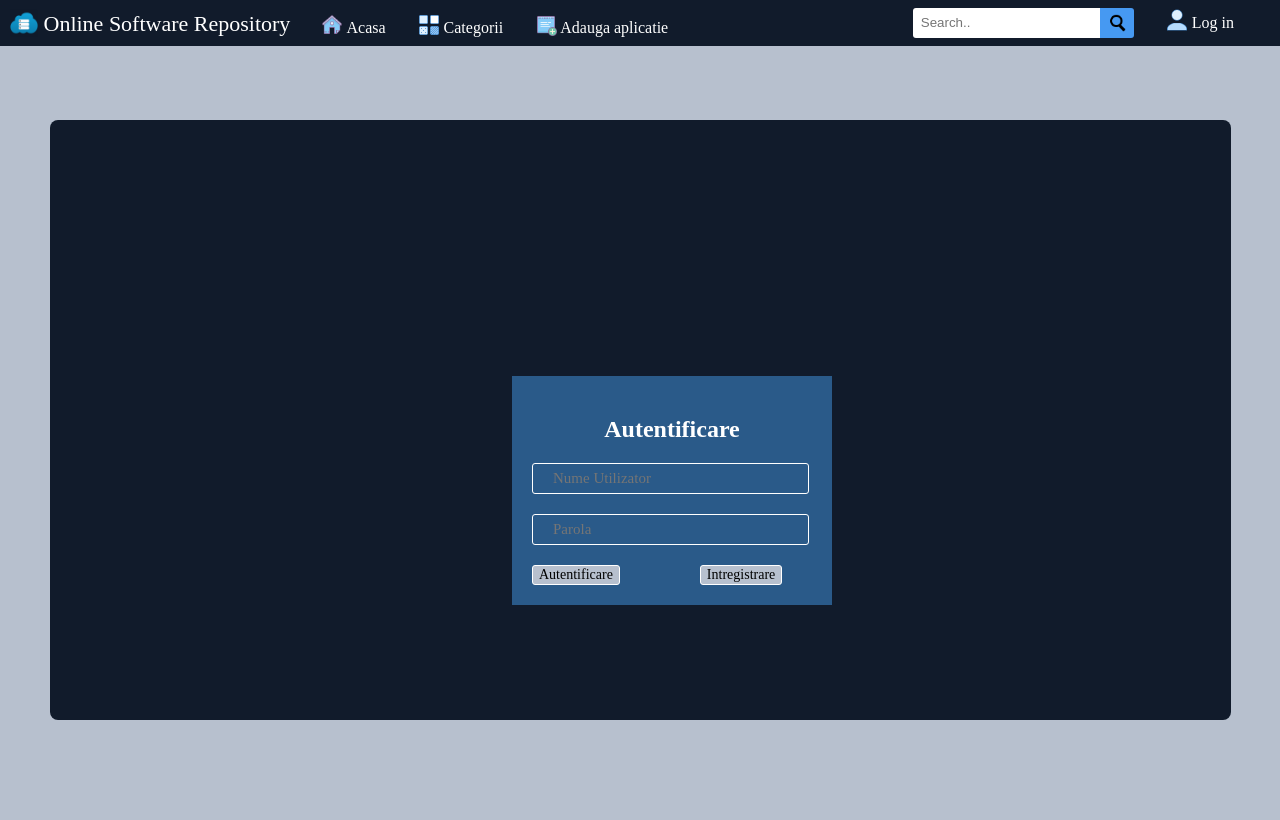
After one commit to adelin998/TW-Sofy, a PHP site: page /login.html in a window 1280 px wide. The commit adds this page. Run offline with PHP 8.4, Linux system fonts and the light colour scheme.

Commit message:
Am facut pagina de login

```diff
--- a/css/style.css
+++ b/css/style.css
@@ -61,9 +61,27 @@
 
 	}
 
+	.sectionLogin{
+        min-height: 600px;
+        width:92.3%;
+        margin-bottom: 100px;
+        float:left;
+        margin-left: 50px;
+
+	}
+
 	.center{
 		width:77%;
         min-height:1000px;
+        float:left;
+        color:#fff;
+        border-radius: 8px;
+        background: #111b2b;
+   	}
+
+   	.centerLogin{
+		width:100%;
+        min-height:600px;
         float:left;
         color:#fff;
         border-radius: 8px;
@@ -252,3 +270,53 @@
     border: 1px solid #ccc;
   }
 }
+
+.formAdd{
+	width: 320px;
+	background: #2a5a89;
+	padding:20px 20px;
+	box-sizing: border-box;
+	position: absolute;
+	left: 40%;
+	top: 47%;
+	font-family:Gadugi;
+
+}
+
+.h1Form{
+	text-align: center;
+	font-family:Gadugi;
+
+}
+
+.inputLogin{
+	width:99%;
+	background: none;
+	border: 1px solid #fff;
+	border-radius: 3px;
+	padding:6px 20px;
+	box-sizing: border-box;
+	margin-bottom: 20px;
+	font-size: 15px;
+	font-color:#fff;
+	font-family:Gadugi;
+}
+
+.buttonLogin{
+	background: #b7c0ce;
+	cursor:pointer;
+	border: 1px solid #fff;
+	border-radius: 3px;
+	font-size: 14px;
+	box-sizing: border-box;
+	font-family:Gadugi;
+}
+
+.buttonLogin:hover{
+	background: #bac675;
+	transition: .9s;
+}
+
+.placeholderLogin{
+	font-color:#fff;
+}
--- /dev/null
+++ b/login.html
@@ -0,0 +1,62 @@
+<!DOCTYPE html>
+
+	 <html>
+
+	 <head>
+
+	 <meta charset="utf-8"/>
+
+	 <title>Online Software Repository</title>
+
+	 <link rel="stylesheet" type="text/css" href="css/style.css"/>
+
+	 <link rel='icon' href="img/fav.png">
+
+	 </head>
+
+	 <body>
+
+<!-- Bara de navigare -->
+	 <nav>
+	   <div class="topnav">
+  <p class="menuTitle"><img src="img/fav.png" width="28px" height="28px" style="margin-bottom: -6px;">  Online Software Repository</p>
+  <a href="#"><img src="img/home.png" width="22px" height="22px" style="margin-bottom: -3px;"> Acasa</a>
+  <a href="#"><img src="img/categories.png" width="22px" height="22px" style="margin-bottom: -3px;"> Categorii</a>
+    <a href="#"><img src="img/add.png" width="22px" height="22px" style="margin-bottom: -3px;"> Adauga aplicatie</a>
+     <a href="#" style="float: right;margin-right: 30px;margin-top: -5px"><img src="img/user.png" width="22px" height="22px" style="margin-bottom: -3px;"> Log in</a>
+  <form class="searchForm">
+  <input type="text" placeholder="Search..">
+  <button type="submit"><img src="img/searchIcon.png" width="22px" height="22px" style="margin-bottom: -3px;"></button>
+</form>
+</div>
+	 </nav>
+<!-- Sfarsit bara de navigare -->
+
+	 <section class="sectionLogin" >
+
+	 	<div class="centerLogin">
+
+	 			<div class="formAdd">
+
+	 				<form>
+
+	 					<h1 class="h1Form"> Autentificare </h1>
+	 					<input class="inputLogin" type="text" placeholder="Nume Utilizator" class="placeholderLogin"><br>
+	 					<input class="inputLogin" type="password" placeholder="Parola"><br>
+	 					<input class="buttonLogin" type="button" value="Autentificare">&nbsp&nbsp&nbsp&nbsp&nbsp&nbsp&nbsp&nbsp&nbsp&nbsp&nbsp&nbsp&nbsp&nbsp&nbsp&nbsp&nbsp&nbsp&nbsp
+	 					<input class="buttonLogin" type="button" value="Intregistrare">
+
+
+	 				</form>
+	 			</div>
+	 	</div>
+	</section>
+
+
+
+
+
+
+     </body>
+
+     </html>
```
